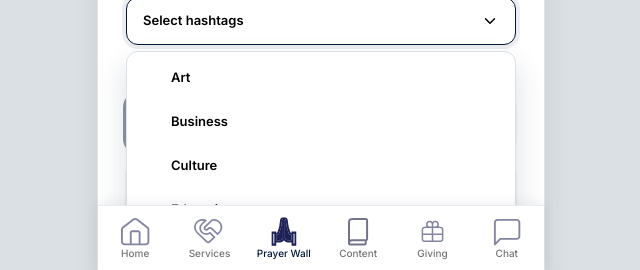
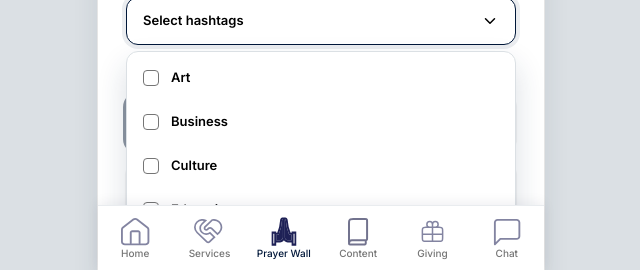
Before and after one commit to Alphaexplora-Church/teleo-website, a React (Vite) app: page /prayer-request in a window 1280 px wide. Both pictures are taken after a click on the button "Select hashtags". Shown: the part 530-800 px from the top of the page, without its empty margins (319-959 px from the left). Built offline with nearby package versions, Linux system fonts and the light colour scheme.

Commit message:
bug fixed
check boxes and audience indicator dots now visible

```diff
--- a/src/features/prayer-wall/views/CreatePrayerView.tsx
+++ b/src/features/prayer-wall/views/CreatePrayerView.tsx
@@ -160,8 +160,25 @@ const CreatePrayerView: React.FC = () => {
                       value={hashtag}
                       checked={selectedHashtags.includes(hashtag)}
                       onChange={() => toggleHashtag(hashtag)}
-                      className="size-4 accent-[#1e3a5f]"
+                      className="peer sr-only"
                     />
+                    <span
+                      aria-hidden="true"
+                      className="flex size-4 shrink-0 items-center justify-center rounded border border-gray-placeholder bg-white text-white transition peer-checked:border-navy peer-checked:bg-navy peer-focus-visible:ring-2 peer-focus-visible:ring-link peer-focus-visible:ring-offset-2"
+                    >
+                      <svg
+                        width="12"
+                        height="12"
+                        viewBox="0 0 24 24"
+                        fill="none"
+                        stroke="currentColor"
+                        strokeWidth="3"
+                        strokeLinecap="round"
+                        strokeLinejoin="round"
+                      >
+                        <path d="m5 12 4 4L19 6" />
+                      </svg>
+                    </span>
                     <span>{hashtag}</span>
                   </label>
                 ))}
@@ -230,8 +247,14 @@ const CreatePrayerView: React.FC = () => {
                     value={audience.id}
                     defaultChecked={index === 0}
                     disabled={audience.disabled}
-                    className="mt-0.5 size-4 accent-[#1e3a5f]"
+                    className="peer sr-only"
                   />
+                  <span
+                    aria-hidden="true"
+                    className="mt-0.5 flex size-4 shrink-0 items-center justify-center rounded-full border border-gray-placeholder bg-white transition peer-checked:border-navy peer-focus-visible:ring-2 peer-focus-visible:ring-link peer-focus-visible:ring-offset-2 peer-checked:[&>span]:opacity-100"
+                  >
+                    <span className="size-2 rounded-full bg-navy opacity-0 transition" />
+                  </span>
                   <span>
                     <span className="flex items-center gap-2 text-[13px] font-semibold text-navy">
                       {audience.label}
```
